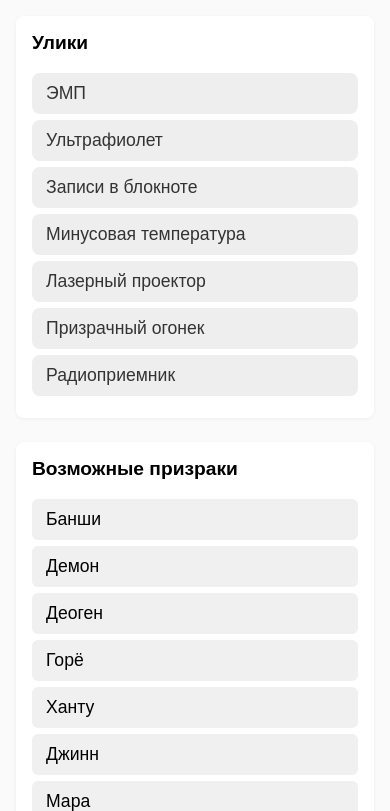
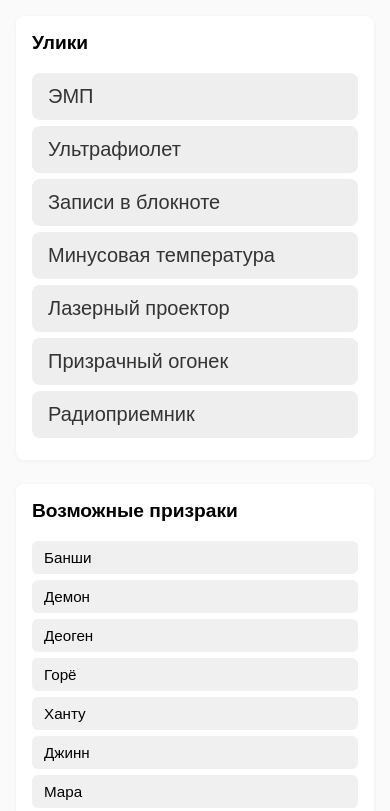
Before and after one commit to myazinn/phasmoweb, a plain HTML site: page index.html in a window 390 px wide. Shown: the top 811 px of the page. Drawn offline with Linux system fonts and the light colour scheme.

Commit message:
adjust font sizes

```diff
--- a/index.html
+++ b/index.html
@@ -31,12 +31,13 @@
         }
 
         .evidence-button {
-            padding: 10px 14px;
+            padding: 12px 16px;
             margin: 6px 6px 6px 0;
             border-radius: 8px;
             cursor: pointer;
             display: inline-block;
-            font-size: 1rem;
+            font-size: 1.1rem;
+            font-weight: 500;
             user-select: none;
             border: none;
             transition: background-color 0.2s ease, outline 0.2s ease;
@@ -69,12 +70,12 @@
 
         .ghost {
             margin: 6px 0;
-            padding: 10px 14px;
+            padding: 8px 12px;
             cursor: pointer;
             border-radius: 6px;
             transition: background-color 0.2s ease, outline 0.2s ease;
             user-select: none;
-            font-size: 1rem;
+            font-size: 0.95rem;
             background: #f0f0f0;
         }
 
@@ -97,12 +98,12 @@
                 display: block;
                 width: 100%;
                 margin: 6px 0;
-                font-size: 1.1rem;
+                font-size: 1.25rem;
                 text-align: left;
             }
 
             .ghost {
-                font-size: 1.1rem;
+                font-size: 0.95rem;
             }
         }
     </style>
```
